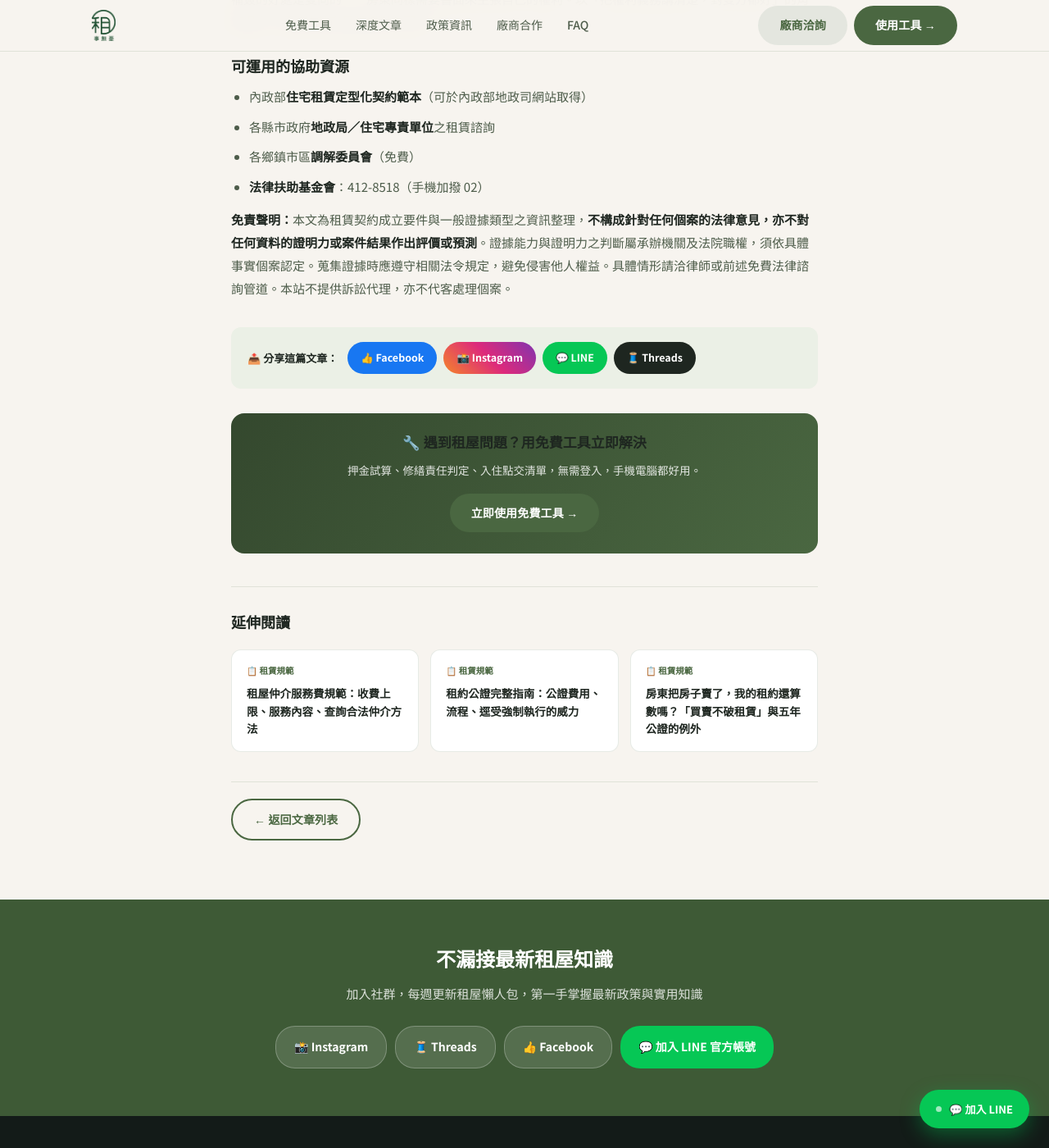
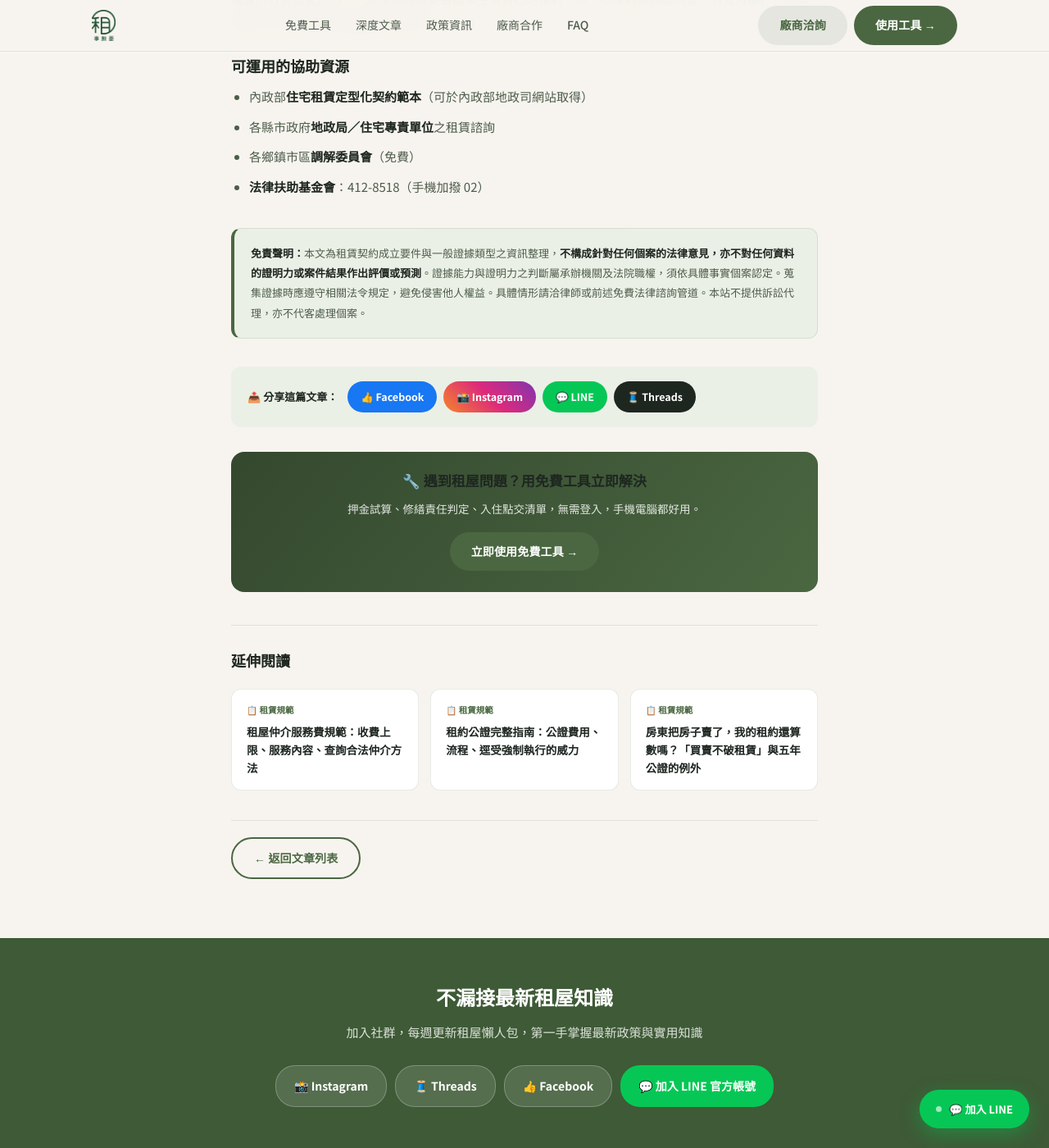
Before and after one commit to eeandkaren1/rentfreely-site, a Jekyll site: the page built from _articles/2026-07-29-oral-lease-evidence.md, in a window 1280 px wide and 1400 px high, scrolled down 2492 px. Shown: the whole window at 82% size. Built offline with Jekyll 4.4.1, drawn with Linux system fonts in a browser that asks for light colours.

Commit message:
Add legal disclaimer section styles to main.css

```diff
--- a/assets/css/main.css
+++ b/assets/css/main.css
@@ -484,3 +484,7 @@ footer{background:#131B18;color:rgba(248,244,238,.52)}
 .nr-line{display:inline-block;padding:13px 26px;font-size:14.5px;font-weight:800;color:#fff;background:#06C755;border-radius:12px;text-decoration:none;transition:background .2s}
 .nr-line:hover{background:#04A843}
 .nr-hot-label{font-size:12.5px;font-weight:700;color:var(--txm,#4D5C4A);margin-top:20px}
+/* ── 法律免責聲明區塊（法律程序系列）── 請貼到 assets/css/main.css 最末端 */
+.art-note{margin:36px 0 8px;padding:18px 20px;background:var(--grp,#EDF0EA);border:1px solid var(--bd,#D8D4CA);border-left:4px solid var(--gr,#4A6741);border-radius:12px;font-size:13px;line-height:1.85;color:var(--txm,#4D5C4A)}
+.art-note p{margin:0}
+.art-note strong{color:var(--tx,#1E2620);font-weight:800}
```
